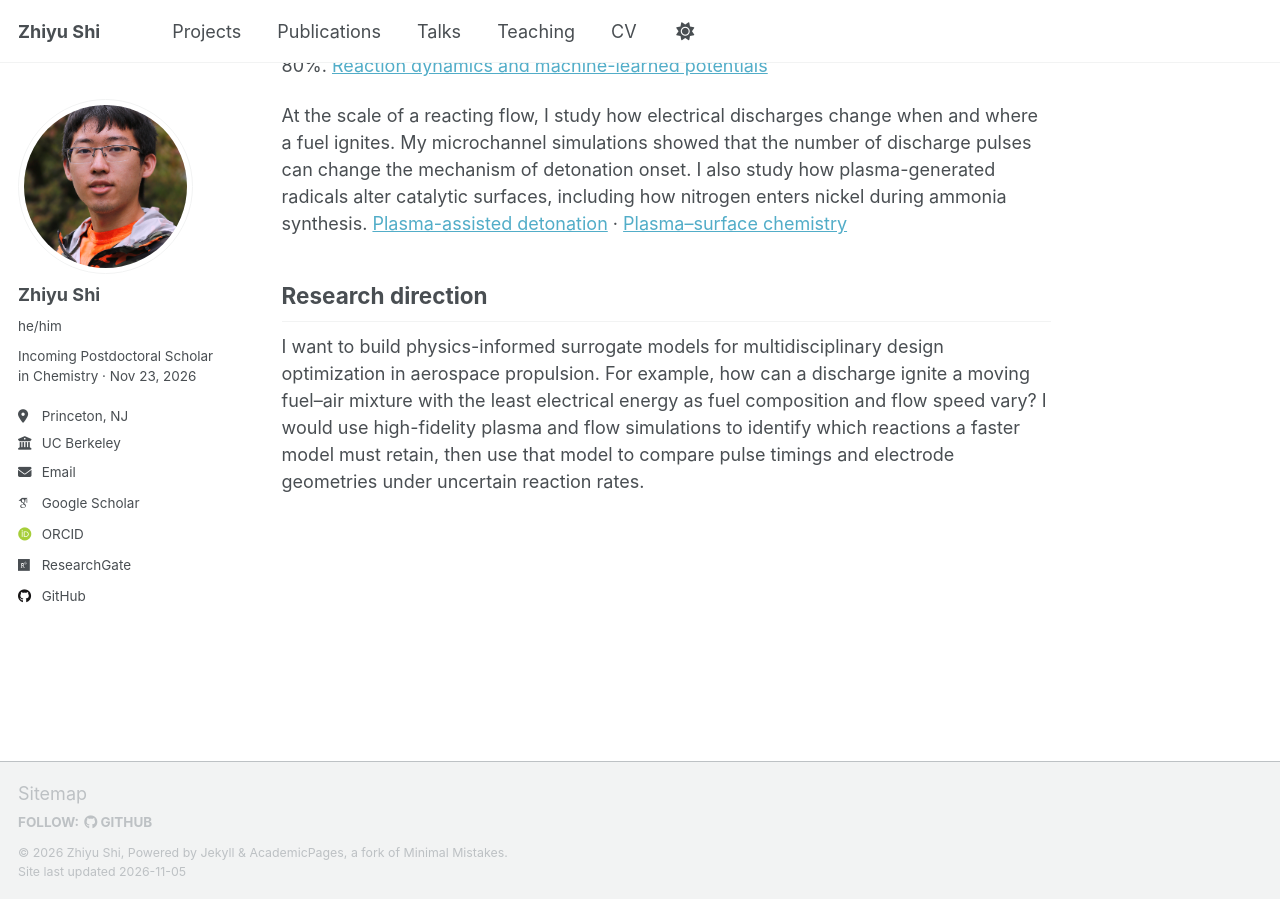
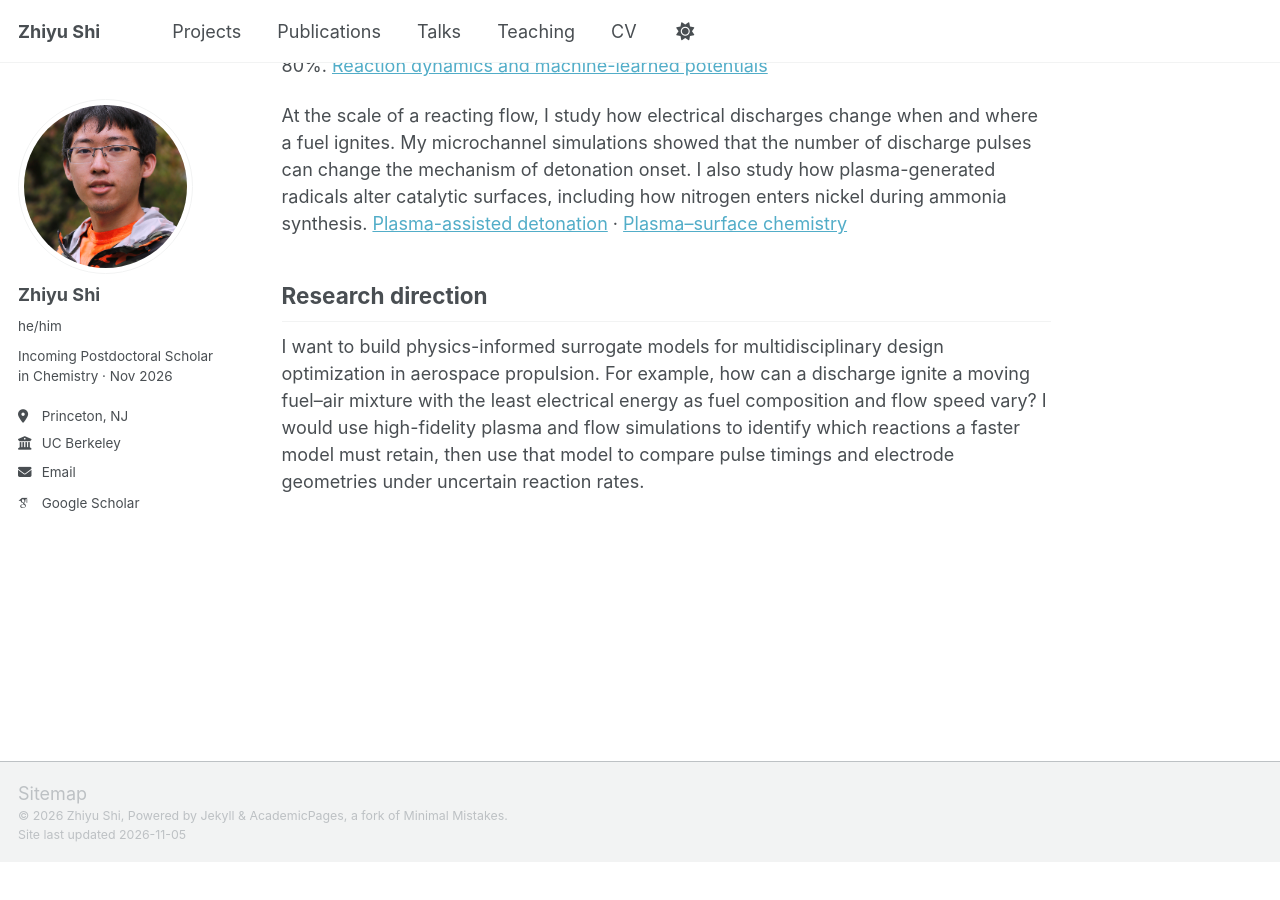
Before and after one commit to Zhi-yu-Shi/zhi-yu-shi.github.io, a Jekyll site: the page built from index.md, in a window 1280 px wide and 900 px high, scrolled down 532 px. Built offline with Jekyll 4.4.1, drawn with Linux system fonts in a browser that asks for light colours; some web fonts are replaced; after the commit the page ends 1395 px from its top, so only the background shows below that.

Commit message:
Update _config.yml

```diff
--- a/_config.yml
+++ b/_config.yml
@@ -27,7 +27,7 @@ author:
   name       : "Zhiyu Shi"
   pronouns   : "he/him"
   bio        : "Postdoctoral Scholar in Chemistry"
-  bio_before : "Incoming Postdoctoral Scholar in Chemistry · Nov 23, 2026"
+  bio_before : "Incoming Postdoctoral Scholar in Chemistry · Nov 2026"
   location   : "Berkeley, CA"
   location_before : "Princeton, NJ"
   employer   : "UC Berkeley"
@@ -36,11 +36,11 @@ author:
 
   # Academic profiles
   googlescholar: "https://scholar.google.com/citations?user=USgOMmMAAAAJ&hl=en"
-  orcid        : "https://orcid.org/0009-0008-8786-1298"
-  researchgate : "https://www.researchgate.net/scientific-contributions/Zhiyu-Shi-2241567204"
+  # orcid        : "https://orcid.org/0009-0008-8786-1298"
+  # researchgate : "https://www.researchgate.net/scientific-contributions/Zhiyu-Shi-2241567204"
 
   # Code / repos
-  github     : "Zhi-yu-Shi"
+  # github     : "Zhi-yu-Shi"
 
   # Social (leave blank if not used)
   bluesky    :
```
